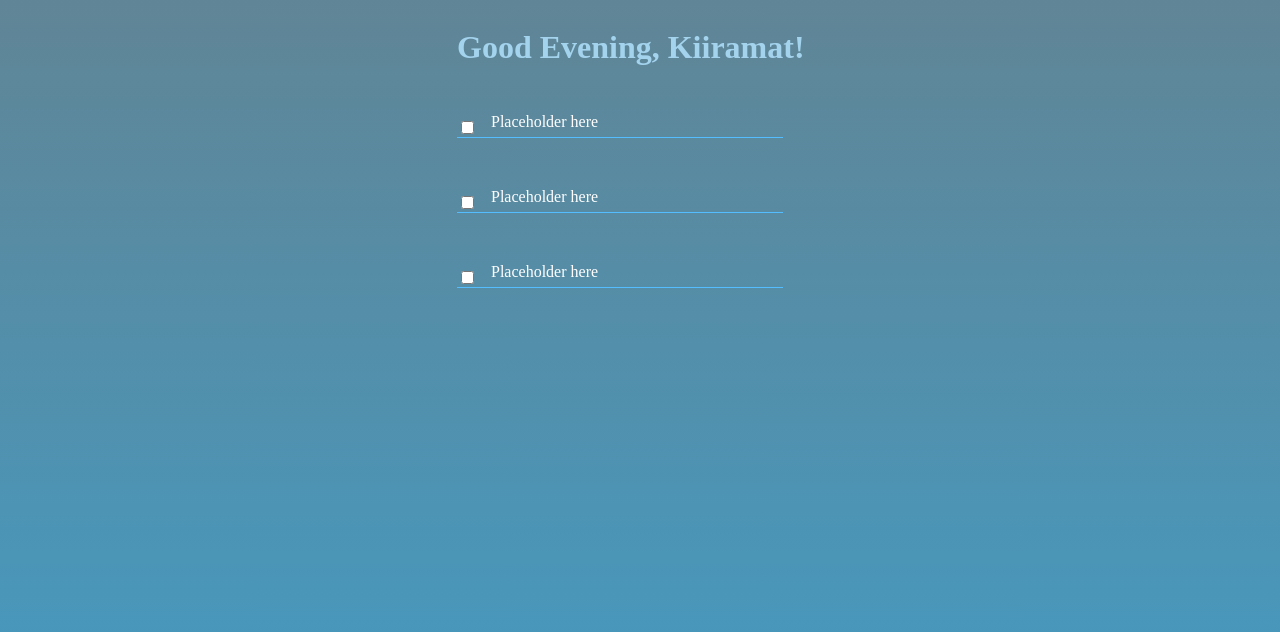
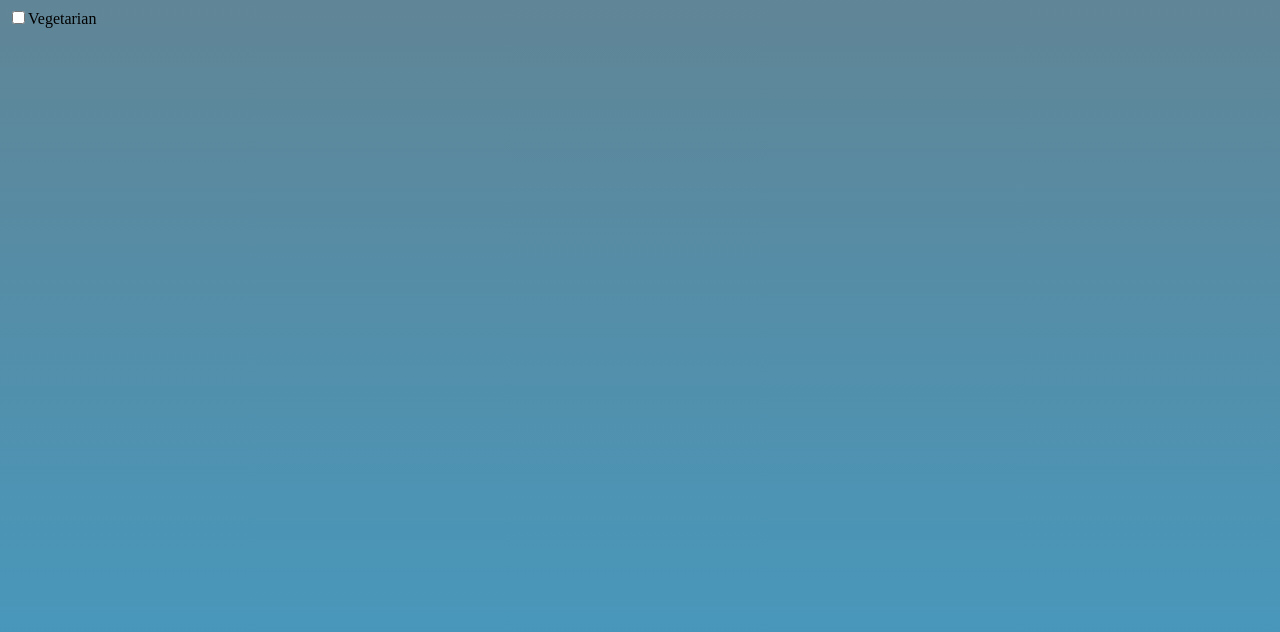
Before and after one commit to kiiramat/todoList-react, a React (Create React App) app: page / in a window 1280 px wide. Shown: the top 632 px of the page. Built offline with nearby package versions, Linux system fonts and the light colour scheme; a web font is replaced by a local one.

Commit message:
erased previous code and created a new checkbox

```diff
--- a/src/App.js
+++ b/src/App.js
@@ -1,50 +1,9 @@
-// import logo from './logo.svg';
-// import './App.css';
-
-// function App() {
-//   return (
-//     <div className="App">
-//       <header className="App-header">
-//         <img src={logo} className="App-logo" alt="logo" />
-//         <p>
-//           Edit <code>src/App.js</code> and save to reload. :D
-//         </p>
-//         <a
-//           className="App-link"
-//           href="https://reactjs.org"
-//           target="_blank"
-//           rel="noopener noreferrer"
-//         >
-//           Learn React
-//         </a>
-//       </header>
-//     </div>
-//   );
-// }
-
-// export default App;
-
-
 import React from "react";
-import './App.css';
-
-import Checkbox from "./components/Checkbox";
-import Greetings from "./components/Greetings";
+import TodoContainer from "./TodoContainer";
 
 function App() {
-  return(
-    <div className="todo-list">
-      <div className="greetings-container">
-        <Greetings />
-      </div>
-      <div className="tasks-list-container">
-        <div className="tasks-list">
-          <Checkbox />
-          <Checkbox />
-          <Checkbox />
-        </div>
-      </div>
-    </div>
+  return (
+    <TodoContainer />
   )
 }
 
--- /dev/null
+++ b/src/TodoContainer.js
@@ -0,0 +1,35 @@
+import React from "react";
+
+import Checkbox from "./components/Checkbox"
+
+class TodoContainer extends React.Component {
+  constructor() {
+    super()
+    this.state = {
+      isVegetarian: true
+    }
+    this.onChangedCheckbox = this.onChangedCheckbox.bind(this)
+  }
+
+  onChangedCheckbox(name, checked) {
+    this.setState({
+      [name] : checked
+    })
+  }
+
+  render() {
+    return (
+      <div>
+        <Checkbox
+          text = "Vegetarian"
+          name = "isVegetarian"
+          value = {this.state.isVegetarian}
+          ckecked = {this.state.isVegetarian}
+          handleChange = {this.onChangedCheckbox}
+        />
+      </div>
+    )
+  }
+}
+
+export default TodoContainer;
--- a/src/components/Checkbox.js
+++ b/src/components/Checkbox.js
@@ -1,12 +1,31 @@
 import React from "react";
 
-function Checkbox() {
+class Checkbox extends React.Component {
+  constructor() {
+    super()
+    this.onCheckboxChange = this.onCheckboxChange.bind(this)
+  }
+
+  onCheckboxChange(event) {
+    const { name, checked } = event.target
+    this.props.handleChange(name, checked)
+  }
+
+  render() {
     return (
-        <div className="individual-task">
-            <input className="task-checkbox" type="checkbox" />
-            <label className="task-text">Placeholder here</label>
-        </div>
+      <div>
+        <label>
+          <input
+            type="checkbox"
+            name={this.props.name}
+            checked={this.props.checked}
+            onChange={this.onCheckboxChange}
+          />
+          {this.props.text}
+        </label>
+      </div>
     )
+  }
 }
 
-export default Checkbox;
+export default Checkbox
--- a/src/components/Greetings.js
+++ /dev/null
@@ -1,30 +0,0 @@
-import React from "react";
-
-function Greetings() {
-    const actualDate = new Date();
-    const actualHours = actualDate.getHours();
-    let timeOfDay;
-    const titleStyle = {
-        color: "#FF8C00"
-    }
-
-    if (actualHours < 12) {
-        timeOfDay = "Morning";
-        titleStyle.color = "#B0E2FF";
-    } else if (actualHours >= 12 && actualHours < 17) {
-        timeOfDay = "Afternoon";
-        titleStyle.color = "#82CFFD";
-    } else if (actualHours >= 17 && actualHours < 20) {
-        timeOfDay = "Evening";
-        titleStyle.color = "#A4D3EE";
-    } else {
-        timeOfDay = "Night";
-        titleStyle.color = "#8DB6CD";
-    }
-
-    return(
-        <h1 className="greetings" style={titleStyle}>{`Good ${timeOfDay}, Kiiramat!`}</h1>
-    )
-}
-
-export default Greetings;
```
